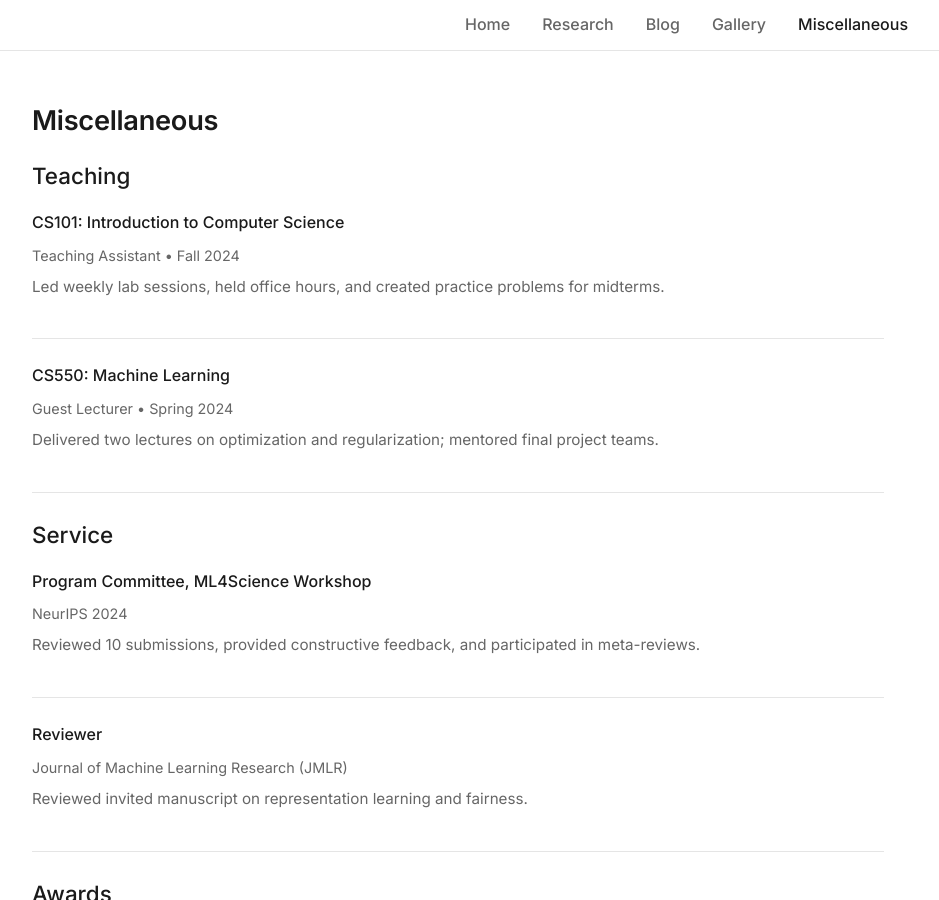
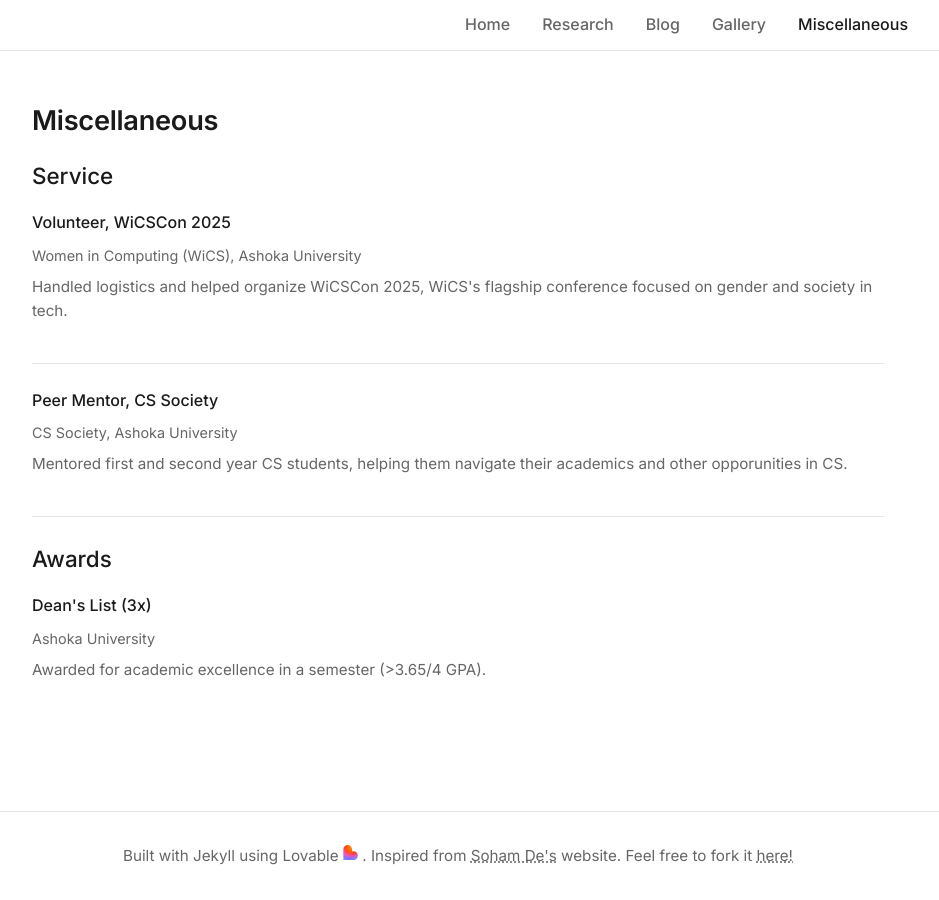
Before and after one commit to SwapnanilMukherjee/swapnanilmukherjee.github.io, a Jekyll site: the page built from _pages/miscellaneous.md, in a window 1280 px wide and 900 px high. Shown: the whole window, without its empty margins (182-1121 px from the left). Built offline with Jekyll 4.4.1, drawn with Linux system fonts in a browser that asks for light colours; some of the changed text lies outside the part shown.

Commit message:
added some more content

```diff
--- a/_data/awards.yml
+++ b/_data/awards.yml
@@ -1,6 +1,3 @@
-- title: "Best Paper Award"
-  organization: "ACME Conference 2024"
-  description: "Recognized for contributions to robust representation learning."
-- title: "Dean's Fellowship"
-  organization: "University Name"
-  description: "Awarded for academic excellence and research promise."
+- title: "Dean's List (3x)"
+  organization: "Ashoka University"
+  description: "Awarded for academic excellence in a semester (>3.65/4 GPA)."
--- a/_data/service.yml
+++ b/_data/service.yml
@@ -1,6 +1,6 @@
-- title: "Program Committee, ML4Science Workshop"
-  organization: "NeurIPS 2024"
-  description: "Reviewed 10 submissions, provided constructive feedback, and participated in meta-reviews."
-- title: "Reviewer"
-  organization: "Journal of Machine Learning Research (JMLR)"
-  description: "Reviewed invited manuscript on representation learning and fairness."
+- title: "Volunteer, WiCSCon 2025"
+  organization: "Women in Computing (WiCS), Ashoka University"
+  description: "Handled logistics and helped organize WiCSCon 2025, WiCS's flagship conference focused on gender and society in tech."
+- title: "Peer Mentor, CS Society"
+  organization: "CS Society, Ashoka University"
+  description: "Mentored first and second year CS students, helping them navigate their academics and other opporunities in CS."
--- a/_pages/miscellaneous.md
+++ b/_pages/miscellaneous.md
@@ -6,7 +6,7 @@ permalink: /miscellaneous/
 
 # Miscellaneous
 
-## Teaching
+<!-- ## Teaching
 
 {% for item in site.data.teaching %}
 <div class="item">
@@ -14,7 +14,7 @@ permalink: /miscellaneous/
   <p class="meta">{{ item.role }} • {{ item.semester }}</p>
   <p class="description">{{ item.description }}</p>
 </div>
-{% endfor %}
+{% endfor %} -->
 
 ## Service
 
```
Also changed, not shown: _pages/research.md (+1 -1 lines), _posts/2025-01-15-research-update.md (deleted, +0 -15 lines).
